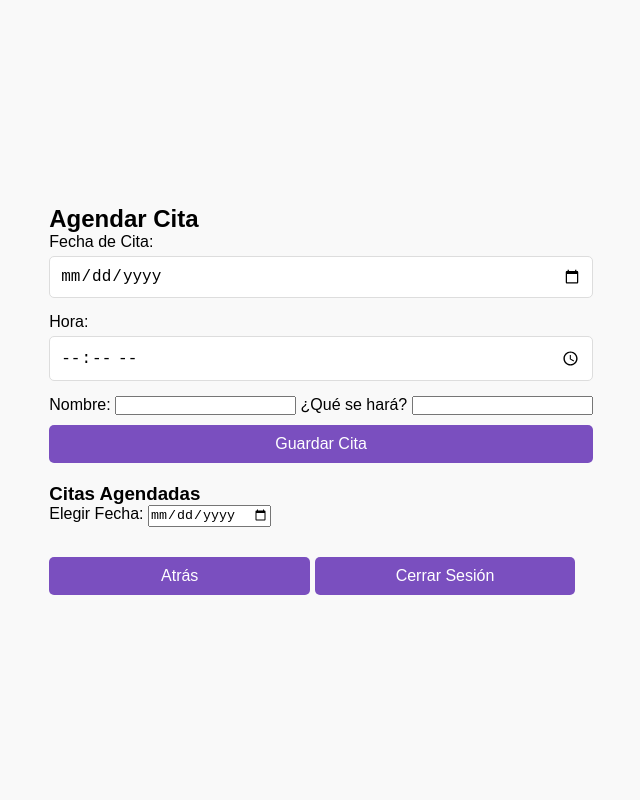
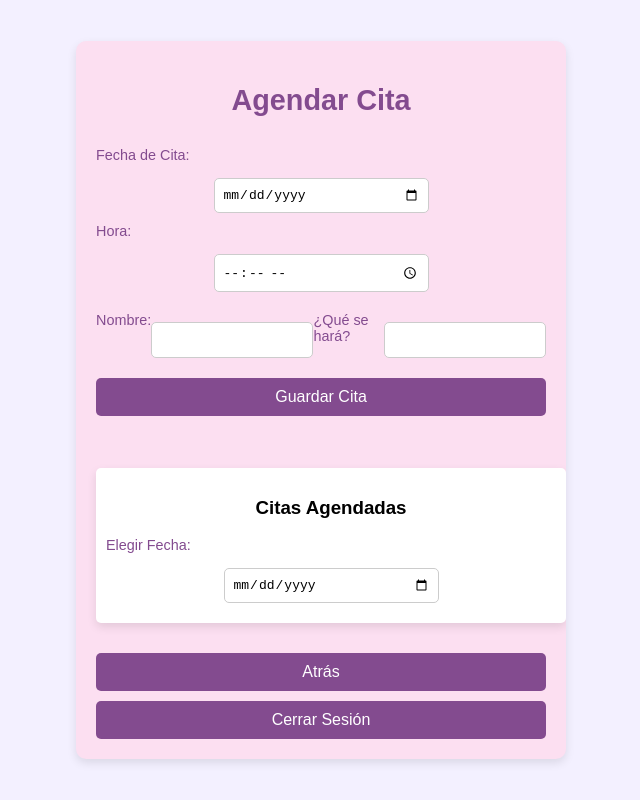
Before and after one commit to Ecumbe/luxury, a website with bundled scripts: page agendar-cita.html in a window 1280 px wide. Shown: the whole page, without its empty margins (319-959 px from the left). Built offline with nearby package versions, Linux system fonts and the light colour scheme.

Commit message:
Update agendar-cita.css

```diff
--- a/css/agendar-cita.css
+++ b/css/agendar-cita.css
@@ -1,110 +1,141 @@
-* {
-    margin: 0;
-    padding: 0;
-    box-sizing: border-box;
-}
-
 body {
-    font-family: 'Arial', sans-serif;
-    background-color: #f9f9f9;
+    font-family: Arial, sans-serif;
+    background-color: #f3f0ff;
     display: flex;
     justify-content: center;
     align-items: center;
     height: 100vh;
+    margin: 0;
 }
 
-.container {
-    background-color: #f4e1ff;
+.agendar-cita-container {
+    background-color: #fcdff1;
+    border-radius: 10px;
+    box-shadow: 0px 4px 10px rgba(0, 0, 0, 0.1);
     padding: 20px;
-    border-radius: 10px;
-    width: 100%;
-    max-width: 600px;
-    box-shadow: 0 4px 8px rgba(0, 0, 0, 0.1);
+    width: 450px;
     text-align: center;
+    overflow: hidden;
+    display: flex;
+    flex-direction: column;
 }
 
-h1 {
-    font-size: 2rem;
+h2 {
+    color: #834b8f;
     margin-bottom: 20px;
+    font-size: 1.8em;
 }
 
-.form-group {
-    margin-bottom: 15px;
+.form-container {
+    margin-top: 10px;
 }
 
-.form-group label {
+.form-row {
+    display: flex;
+    justify-content: space-between;
+    margin-top: 10px;
+}
+
+label {
     display: block;
-    font-size: 1rem;
+    text-align: left;
+    color: #834b8f;
+    font-size: 0.9em;
     margin-bottom: 5px;
 }
 
-.form-group input {
+input, select {
     width: 100%;
-    padding: 10px;
-    font-size: 1rem;
+    padding: 8px;
+    margin: 10px 0;
     border-radius: 5px;
-    border: 1px solid #ddd;
+    border: 1px solid #ccc;
+    font-size: 1em;
+    box-sizing: border-box;
 }
 
 button {
-    background-color: #7a4fbf;
+    width: 100%;
+    background-color: #834b8f;
     color: white;
-    padding: 10px 20px;
     border: none;
+    padding: 10px;
     border-radius: 5px;
     cursor: pointer;
-    font-size: 1rem;
-    width: 100%;
+    font-size: 1em;
     margin-top: 10px;
 }
 
 button:hover {
-    background-color: #6c3ea1;
+    background-color: #6d3b73;
 }
 
 #message {
-    margin-top: 20px;
-    font-size: 1.2rem;
+    color: green;
     font-weight: bold;
 }
 
-.appointments {
-    margin-top: 30px;
-    padding: 15px;
+.citas-agendadas {
+    margin-top: 20px;
+    padding: 10px;
     background-color: #fff;
-    border-radius: 10px;
-    box-shadow: 0 4px 8px rgba(0, 0, 0, 0.1);
-}
-
-.appointments h2 {
-    font-size: 1.5rem;
-    margin-bottom: 10px;
-}
-
-.appointments input {
-    margin-top: 10px;
+    border-radius: 5px;
+    box-shadow: 0px 4px 10px rgba(0, 0, 0, 0.1);
+    max-height: 180px;
+    overflow-y: auto;
+    width: 100%;
+    margin-bottom: 20px;
 }
 
 #citas-list {
-    margin-top: 20px;
+    text-align: left;
 }
 
 #citas-list div {
     margin-bottom: 10px;
-    padding: 10px;
-    background-color: #f4f4f4;
-    border-radius: 5px;
     display: flex;
     justify-content: space-between;
     align-items: center;
 }
 
-.buttons {
-    margin-top: 30px;
-    display: flex;
-    justify-content: space-between;
+#citas-list p {
+    flex-grow: 1;
+    margin: 0;
 }
 
-#back, #logout {
-    width: 48%;
+#citas-list button {
+    padding: 5px 10px;
+    border-radius: 5px;
+    background-color: #834b8f;
+    color: white;
+    border: none;
+    cursor: pointer;
 }
+
+#citas-list button:hover {
+    background-color: #6d3b73;
+}
+
+input[type="date"], input[type="time"], input[type="text"] {
+    width: calc(50% - 10px);
+}
+
+.form-row select {
+    width: calc(50% - 10px);
+}
+
+.back-button, .logout-button {
+    margin-top: 10px;
+    width: 100%;
+    background-color: #834b8f;
+    color: white;
+    border: none;
+    padding: 10px;
+    border-radius: 5px;
+    cursor: pointer;
+    font-size: 1em;
+}
+
+.back-button:hover, .logout-button:hover {
+    background-color: #6d3b73;
+}
```
